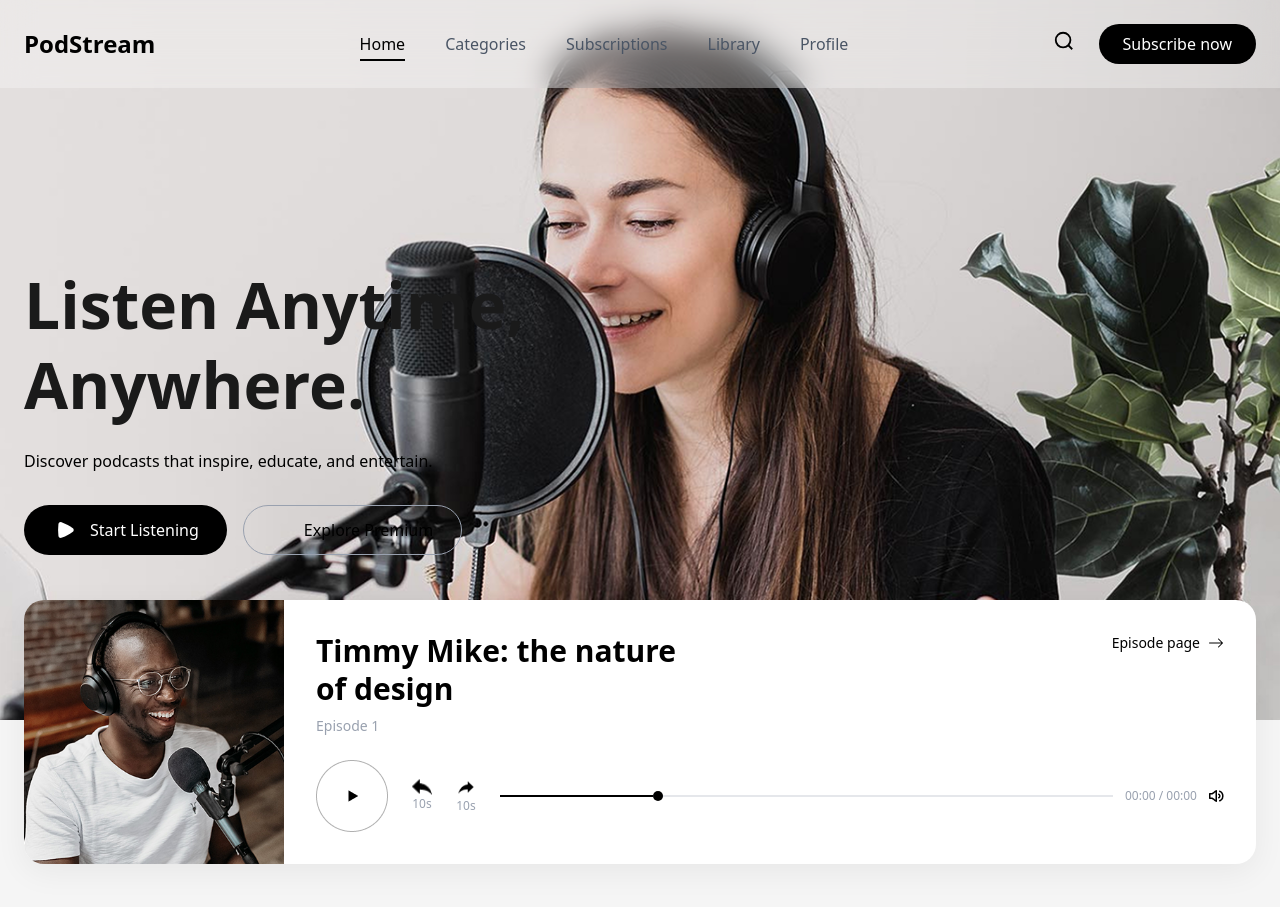
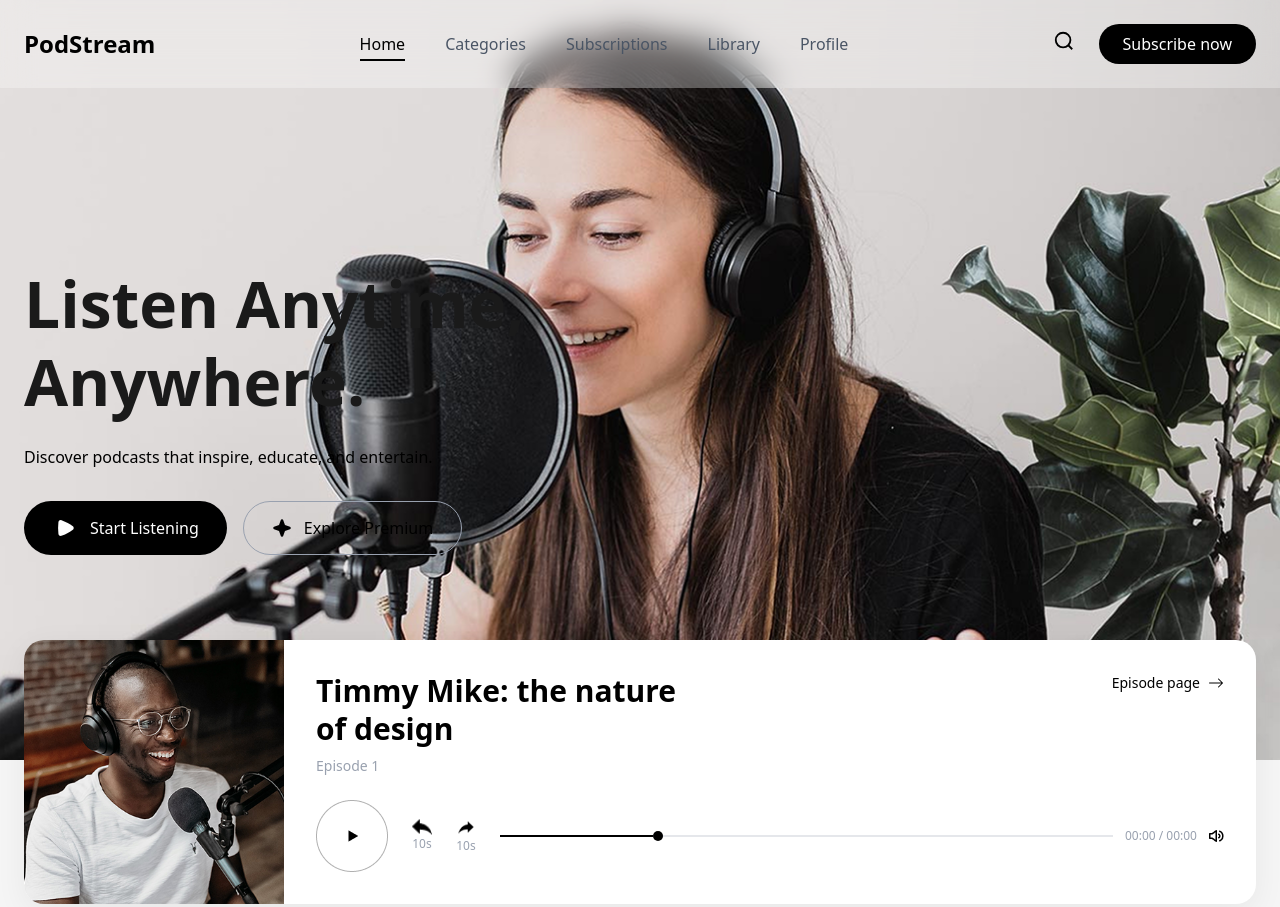
Before and after one commit to vasudevsayan/Podstream, a website: page index.html in a window 1280 px wide. Shown: the top 907 px of the page. Drawn offline with nearby package versions, Linux system fonts and the light colour scheme.

Commit message:
second commit

```diff
--- a/index.html
+++ b/index.html
@@ -30,7 +30,6 @@
     <header class="fixed top-0 left-0 w-full z-50 bg-white/30 backdrop-blur-lg">
       <div class="max-w-[1320px] mx-auto px-6 py-6">
         <nav class="flex items-center justify-between relative">
-
           <a href="index.html" class="text-2xl font-semibold text-black">
             PodStream
           </a>
@@ -200,37 +199,49 @@
     <!-- ================= BANNER START ================= -->
 
     <section
-      class="relative bg-no-repeat bg-cover bg-right min-h-[520px] sm:min-h-[600px] lg:min-h-[720px] flex items-center pt-[80px] sm:pt-[100px]"
-      style="background-image: url(&quot;./assets/banner.png&quot;)"
+      class="relative bg-no-repeat bg-cover bg-center lg:bg-right min-h-[580px] sm:min-h-[680px] lg:min-h-[760px] flex items-center pt-[90px] sm:pt-[110px] lg:pt-[120px] pb-[60px]"
+      style="background-image: url('./assets/banner.png')"
     >
+      <!-- OVERLAY -->
+
+      <div class="absolute inset-0 bg-white/10 lg:bg-transparent"></div>
+
       <!-- CONTENT -->
 
-      <div class="max-w-[1320px] mx-auto px-6 w-full">
-        <div class="max-w-[520px]">
+      <div
+        class="relative z-10 max-w-[1320px] mx-auto px-6 sm:px-8 lg:px-6 w-full"
+      >
+        <div class="max-w-full sm:max-w-[520px] text-center sm:text-left">
           <!-- TITLE -->
 
           <h1
-            class="text-[32px] sm:text-[42px] lg:text-[64px] font-semibold leading-tight text-[#1A1A1A]"
+            class="text-[34px] sm:text-[48px] lg:text-[64px] font-semibold leading-[42px] sm:leading-[56px] lg:leading-[78px] text-[#1A1A1A]"
           >
             Listen Anytime,
             <br />
             Anywhere.
           </h1>
 
-          <!-- DESCRIPTION-->
-
-          <p class="text-black mt-5 sm:mt-6 text-[14px] sm:text-[16px]">
+          <!-- DESCRIPTION -->
+
+          <p
+            class="text-black mt-5 sm:mt-6 text-[14px] sm:text-[16px] leading-[24px] max-w-[480px] mx-auto sm:mx-0"
+          >
             Discover podcasts that inspire, educate, and entertain.
           </p>
 
           <!-- BUTTONS -->
 
-          <div class="flex flex-col sm:flex-row gap-4 mt-6 sm:mt-8">
+          <div
+            class="flex flex-col sm:flex-row items-center sm:items-start gap-4 mt-7 sm:mt-8"
+          >
             <!-- START BUTTON -->
 
             <button
-              class="group bg-black text-white px-6 sm:px-7 py-3 rounded-full flex items-center justify-center gap-3 transition-all duration-300 hover:scale-105 hover:shadow-lg"
-            >
+              class="group w-full sm:w-auto bg-black text-white px-7 py-3.5 rounded-full flex items-center justify-center gap-3 transition-all duration-300 hover:scale-105 hover:shadow-lg"
+            >
+              <!-- ICON -->
+
               <span
                 class="transition-transform duration-300 group-hover:translate-x-1"
               >
@@ -247,8 +258,10 @@
             <!-- PREMIUM BUTTON -->
 
             <button
-              class="group border border-gray-400 px-6 sm:px-7 py-3 rounded-full flex items-center justify-center gap-3 transition-all duration-300 hover:bg-black hover:text-white hover:border-black"
-            >
+              class="group w-full sm:w-auto border border-gray-400 px-7 py-3.5 rounded-full flex items-center justify-center gap-3 transition-all duration-300 hover:bg-black hover:text-white hover:border-black"
+            >
+              <!-- ICON -->
+
               <span
                 class="transition-transform duration-300 group-hover:rotate-12"
               >
@@ -261,6 +274,7 @@
                 >
                   <path
                     d="M20.627 11.002C20.6292 11.284 20.5435 11.5596 20.3817 11.7907C20.22 12.0217 19.9903 12.1966 19.7246 12.2911L14.2728 14.2736L12.2911 19.7246C12.1934 19.9878 12.0175 20.2147 11.7871 20.375C11.5566 20.5353 11.2827 20.6212 11.002 20.6212C10.7213 20.6212 10.4473 20.5353 10.2169 20.375C9.98647 20.2147 9.8106 19.9878 9.71293 19.7246L7.73121 14.2728L2.27933 12.2911C2.01619 12.1934 1.78924 12.0175 1.62898 11.7871C1.46871 11.5566 1.38281 11.2827 1.38281 11.002C1.38281 10.7213 1.46871 10.4473 1.62898 10.2169C1.78924 9.98647 2.01619 9.8106 2.27933 9.71293L7.73121 7.73121L9.71293 2.27933C9.8106 2.01619 9.98647 1.78924 10.2169 1.62898C10.4473 1.46871 10.7213 1.38281 11.002 1.38281C11.2827 1.38281 11.5566 1.46871 11.7871 1.62898C12.0175 1.78924 12.1934 2.01619 12.2911 2.27933L14.2736 7.73121L19.7246 9.71293C19.9903 9.80739 20.22 9.98229 20.3817 10.2133C20.5435 10.4443 20.6292 10.72 20.627 11.002Z"
+                    fill="currentColor"
                   />
                 </svg>
               </span>
```
Also changed, not shown: categories.html (+1 -1 lines), library.html (+1 -1 lines), profile.html (+1 -1 lines), subscriptions.html (+1 -1 lines), output/style.css.
